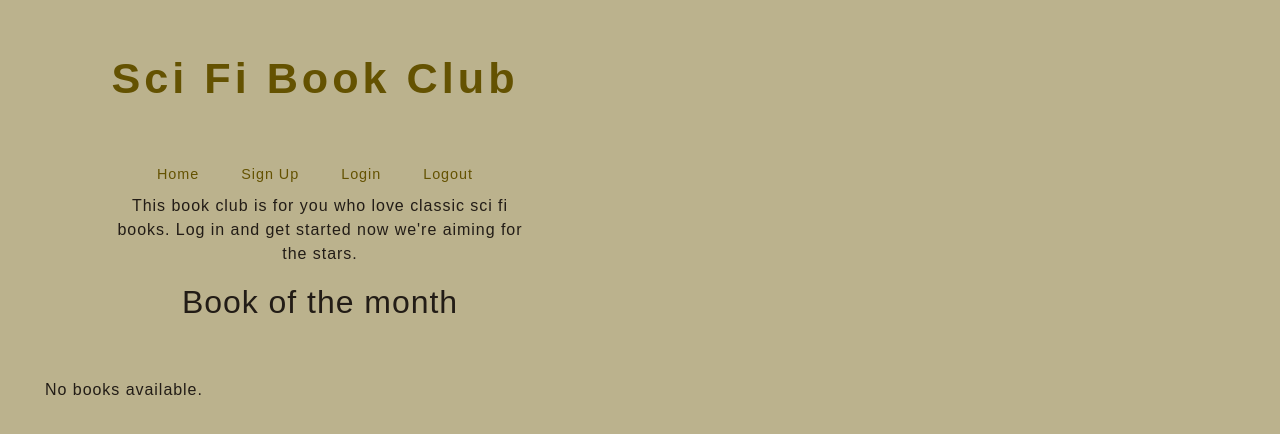
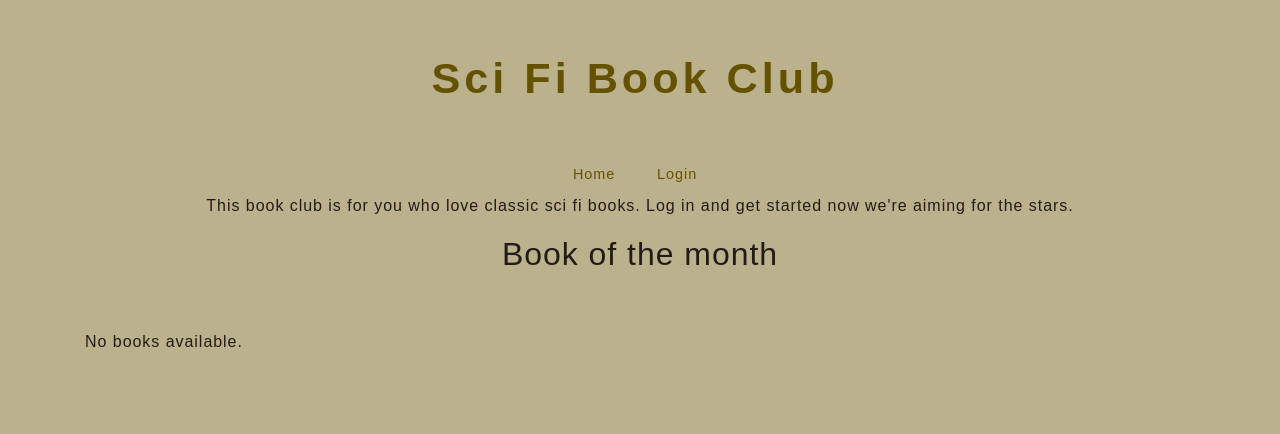
Before and after one commit to LinnSilver/scifi-book-club-pj4, a Django app: page / in a window 1280 px wide. Shown: the top 434 px of the page. Run offline with Django 3.2, Linux system fonts and the light colour scheme; data that the repository does not hold is empty; some web fonts are replaced.

Commit message:
Update nav

```diff
--- a/templates/base.html
+++ b/templates/base.html
@@ -18,26 +18,29 @@
 
 <div class="container-fluid">
   <div class="row">
-    <div class="col-lg-6 col-md-8">
+    <div class="col">
       <!-- header content -->
         <section id="top">
           <div class="container-lg my-5 text-center">
             <h1><a href="{% url 'index' %}" class="text-decoration-none">Sci Fi Book Club</a></h1>
           </div>
           <!-- navigation menu -->
-          <ul class="nav justify-content-center">
+          <ul class="nav justify-content-center text-center">
             <li class="nav-item">
               <a class="nav-link" href="{% url 'index' %}">Home</a>
             </li>
-            <li class="nav-item">
-              <a class="nav-link" href="{% url 'signup' %}">Sign Up</a>
-            </li>
-            <li class="nav-item">
-              <a class="nav-link" href="{% url 'login' %}">Login</a>
-            </li>
-            <li class="nav-item">
-              <a class="nav-link" href="{% url 'logout' %}">Logout</a>
-            </li>
+
+            {% if request.user.is_authenticated %}
+              <!-- User is logged in -->
+              <li class="nav-item">
+                <a class="nav-link" href="{% url 'logout' %}">Logout</a>
+              </li>
+            {% else %}
+              <!-- User is not logged in -->
+              <li class="nav-item">
+                <a class="nav-link" href="{% url 'login' %}">Login</a>
+              </li>
+            {% endif %}
             {% if request.user.is_authenticated and request.user.is_superuser %}
               <li class="nav-item">
                 <a class="nav-link" href="{% url 'manager' %}">Manage Books</a>
@@ -53,7 +56,7 @@
             <!-- Messages -->
             <div class="container-fluid">
               <div class="row">
-                <div class="col-lg-6 col-md-8">
+                <div class="col">
                   {% if messages %}
                     <ul class="messages">
                         {% for message in messages %}
@@ -67,7 +70,7 @@
 
           <div class="container-fluid">
             <div class="row">
-              <div class="col-lg-6 col-md-8">
+              <div class="col">
                 {% block content %}
                 <!-- specific content for each page -->
                 {% endblock %}
@@ -79,7 +82,7 @@
           <!-- Include alerts container -->
           <div id="alerts-container" class="container-fluid">
             <div class="row">
-              <div class="col-lg-6 col-md-8">
+              <div class="col">
                 <!-- This is where the alerts will be dynamically inserted -->
               </div>
             </div>
```
